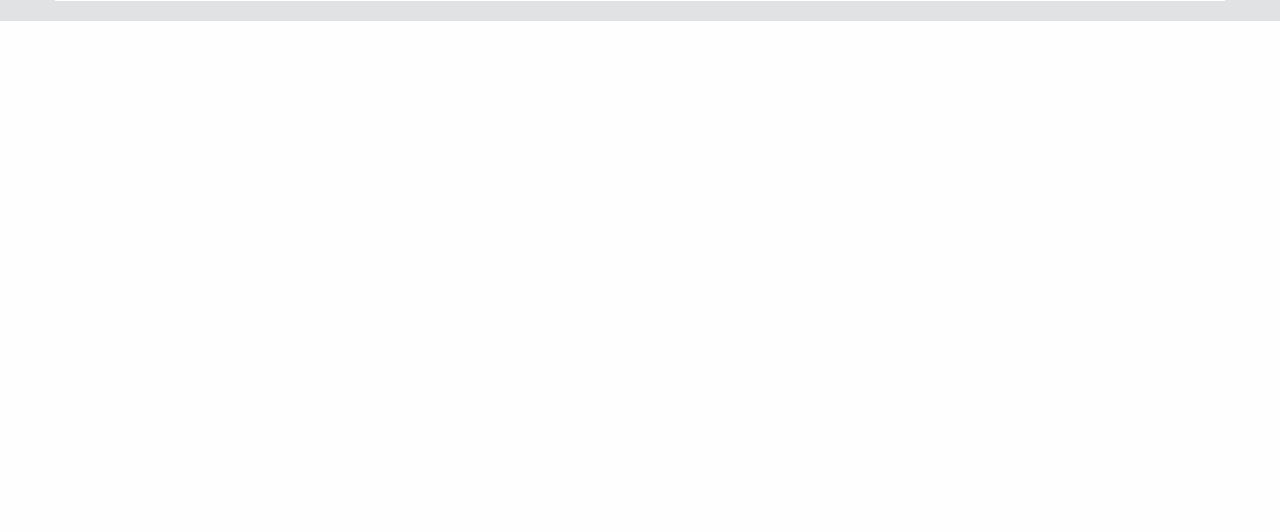
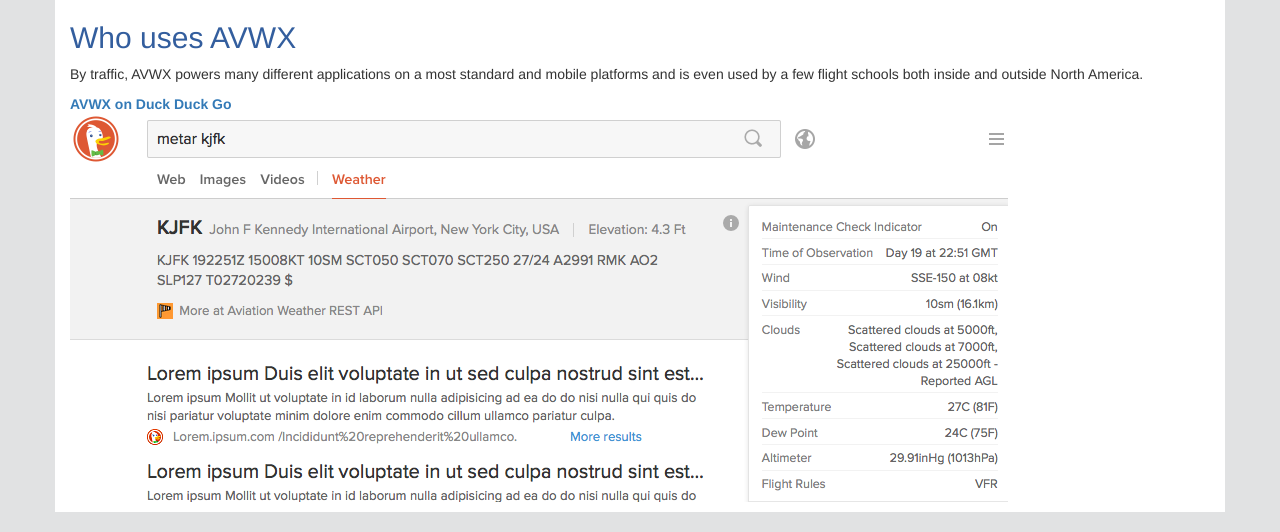
Before and after one commit to avwx-rest/avwx-api, a Flask app: page /about in a window 1280 px wide. Shown: the part 1146-1678 px from the top of the page. Before the commit the page ends 1167 px from the top, so only its background shows below. Run offline with Flask 2, Linux system fonts and the light colour scheme; some libraries are stand-ins or nearby versions.

Commit message:
About and style updates

```diff
--- a/AVWXAPI/static/css/content-style.css
+++ b/AVWXAPI/static/css/content-style.css
@@ -41,6 +41,10 @@
     margin-right: -10px;
 }
 
+.alert {
+    background-color: #4a71c2
+}
+
 footer {
     margin-top: 12px;
     height: 8px;
--- a/AVWXAPI/static/html/about.html
+++ b/AVWXAPI/static/html/about.html
@@ -77,7 +77,7 @@
     <h2>Does AVWX Really Work?</h2>
     <p>The parser itself has been field-tested and in use since September 2014. It was originally made for a <a href="http://mdupont.com/Programming/METAR-RasPi">Raspberry Pi IoT project</a>. The parser is currently powering my own Pebble and Pebble Time <a href="https://apps.getpebble.com/applications/54effd7ea53e22c57700001f">watch faces</a> and <a href="https://apps.getpebble.com/applications/55542994b5b4f648720000d9">applications</a> with over 500 combined installs.</p>
     <h2>Is AVWX Open-Source?</h2>
-    <p>You bet it's open-source! You can view, download, and contribute to the <a href="http://github.com/flyinactor91/AVWX-Engine">code on GitHub</a></p>
+    <p>You bet it's open-source! You can view, download, and contribute to the <a href="http://github.com/flyinactor91/AVWX-API">code on GitHub</a>. Additionally, the core library itself is available in a separate <a href="https://github.com/flyinactor91/AVWX-Engine">GitHub repository</a></p>
     <h2>Is AVWX Free?</h2>
     <p>AVWX is now and will always be free. However, while the library is freely available, hosting this API costs money. Donations are always welcome. If AVWX is powering your paid or commercial application, please consider making a recurring monthly donation.</p>
     <form action="https://www.paypal.com/cgi-bin/webscr" method="post" target="_top">
@@ -86,6 +86,12 @@
 		<input type="image" src="https://www.paypalobjects.com/en_US/i/btn/btn_donate_LG.gif" border="0" name="submit" alt="PayPal - The safer, easier way to pay online!">
 		<img alt="" border="0" src="https://www.paypalobjects.com/en_US/i/scr/pixel.gif" width="1" height="1">
 	</form>
+    <h2>Who uses AVWX</h2>
+    <p>By traffic, AVWX powers many different applications on a most standard and mobile platforms and is even used by a few flight schools both inside and outside North America.</p>
+    <p>
+        <b><a href="https://duck.co/ia/view/metar">AVWX on Duck Duck Go</a></b><br/>
+        <img src="/static/img/ddgavwx.png" class="img-responsive" alt="Responsive image"/>
+    </p>
 </section>
 
 <footer>
```
Also changed, not shown: AVWXAPI/static/img/ddgavwx.png (added).
